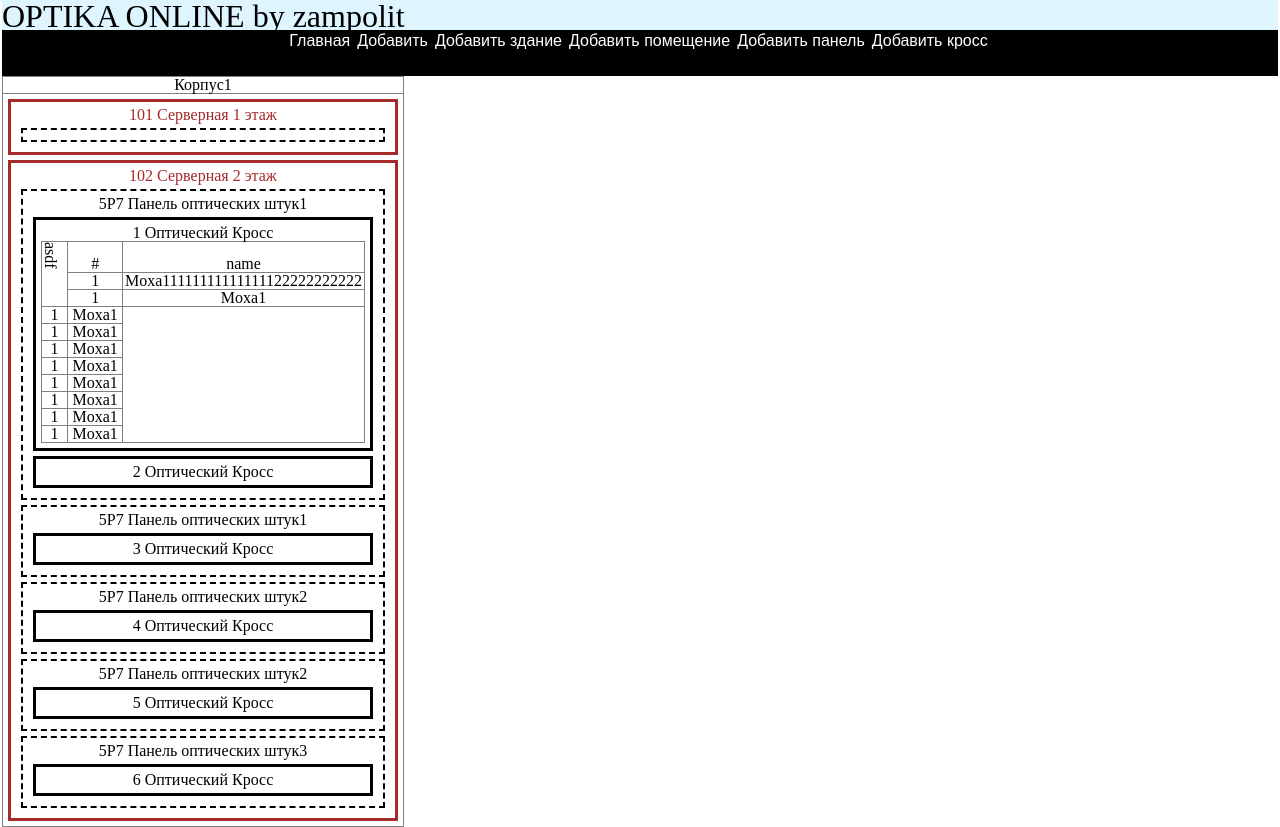
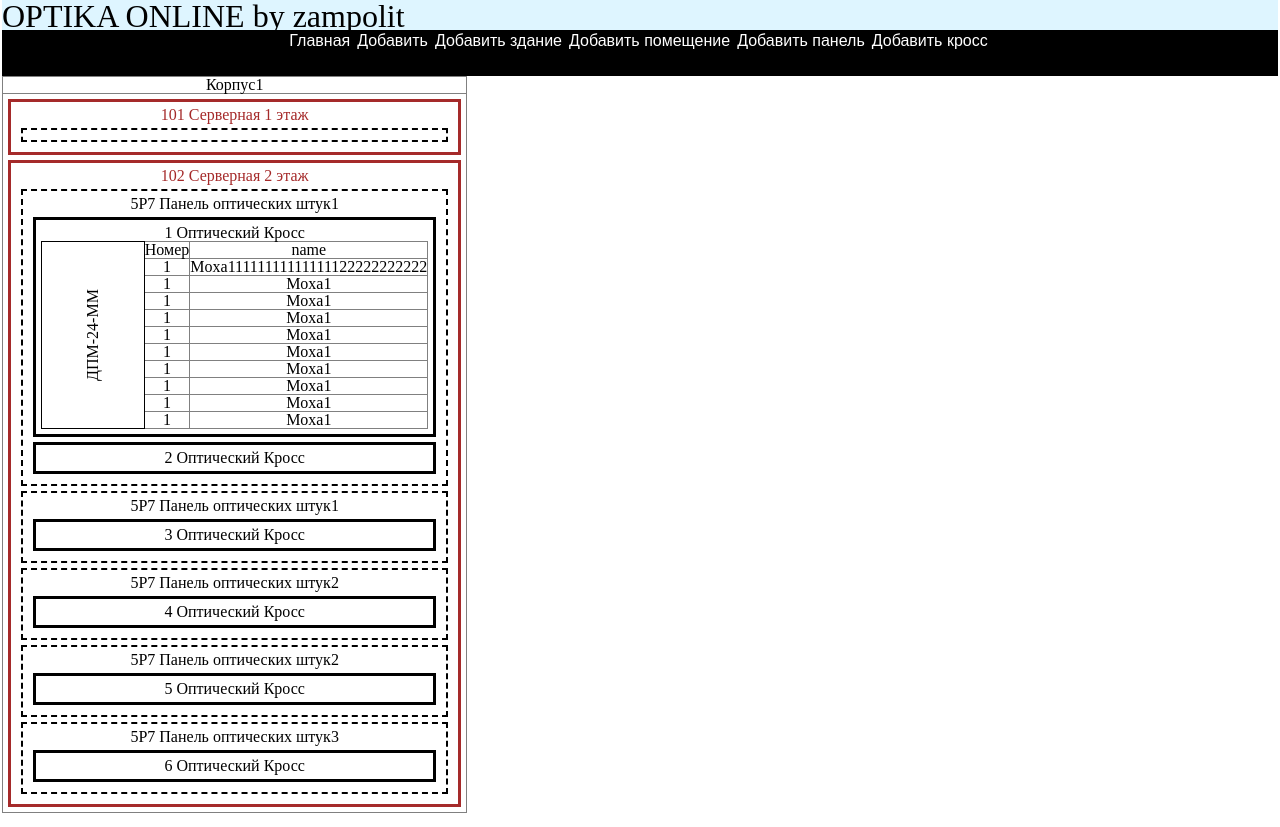
Before and after one commit to zampolitx/Optika_online, a Flask app: page / in a window 1280 px wide. Run offline with Flask 2, Linux system fonts and the light colour scheme; data comes from the database, SQL or seed files in the repository; both versions use the stored data as it was after the commit.

Commit message:
Вертикальный столбик работает

```diff
--- a/static/css/main.css
+++ b/static/css/main.css
@@ -69,22 +69,29 @@ table {
   padding: 5px;
   color: black;
 }
-/* границы ячеек тела таблицы */
+.fiber_tab {
+table-layout: auto;
+}
+/*Вертикальный текст в таблице волокон*/
 td {
-   border: 1px solid grey;
+    border: 1px black solid;
+    padding: 5px;
 }
-.internal_table th{
-  width: 150px;                             /*Ширина каждой из колонок вложенной таблицы*/
+.rotate {
+    text-align: center;
+    white-space: nowrap;
+    vertical-align: middle;
+    width: 1.5em;
 }
-/*Стили для колонок тиблицы с волокнами*/
-th.vol_num {
-    width: 60px;
+.rotate div {
+  -webkit-transform: rotate(-90deg);
+  -moz-transform: rotate(-90deg);
+  -ms-transform: rotate(-90deg);
+  -o-transform: rotate(-90deg);
+  transform: rotate(-90deg);
+  width: auto;  /*Ширина таблицы с названием кабеля*/
 }
-th.vol_dev {
-}
-th.vol_system {
-    width: 80px;
-}
+
 /* Стили для абзаца с пояснениями на страницах типа add_...*/
 .helper {
     font-size: 20px;
--- a/templates/base.html
+++ b/templates/base.html
@@ -54,10 +54,11 @@
                                     {% for cable in device.child %}
                                         <!--<div class="cable"> Нужно убрать потом этот div-->
                                             {% if cable.number %}   <!--если кабель разварен-->
-                                                <table class="fiber_tab">   <!--таблица с волокнами-->
+                                                <table cellpadding="0" cellspacing="0" align="center" class="fiber_tab">   <!--таблица с волокнами-->
                                                     <tr>
-                                                        <td rowspan="3"> <p style="writing-mode: vertical-rl">asdf</p> </td>
-                                                        <th> # </th>
+                                                        <td rowspan={{(cable.child|length)+1}} class="rotate"> <div> {{cable.number}} </div> </td>
+                                                        <!--<td rowspan={{(cable.child|length)+1}} class="vertical"> {{cable.number}} </td>-->
+                                                        <th> Номер </th>
                                                         <th> name</th>
                                                     </tr>
                                                     {% for fiber in cable.child%}
```
Also changed, not shown: sq_db.sql (+8 -6 lines).
